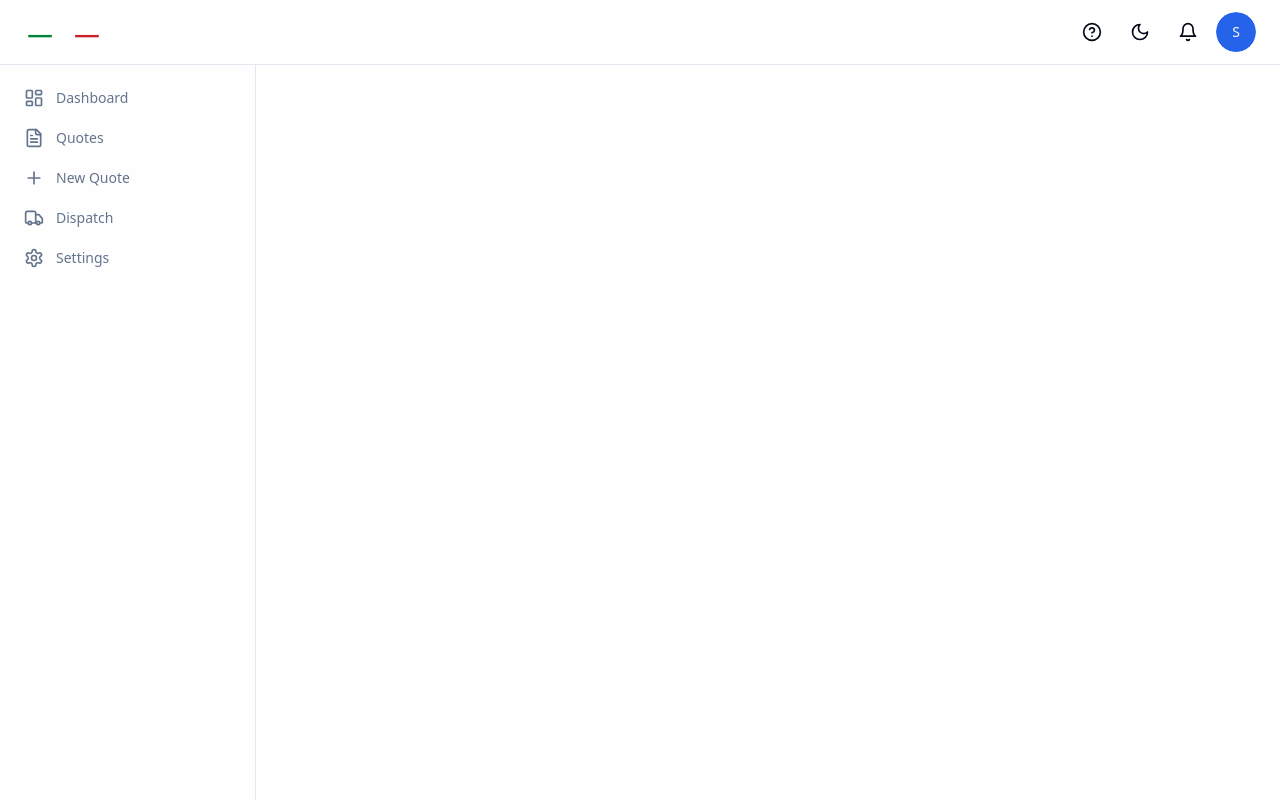
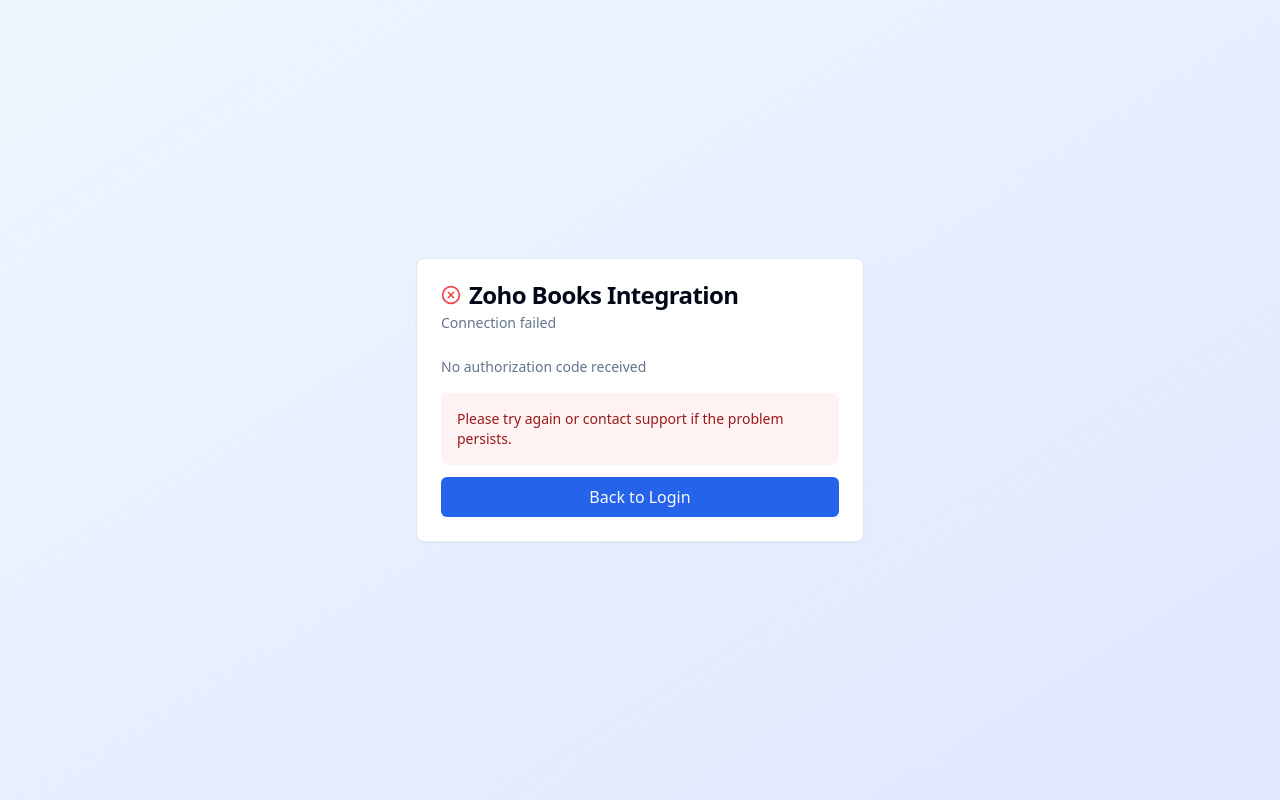
Before and after one commit to Abhinandangithub01/QuotingSoftware, a React (Vite) app: page /auth/callback in a window 1280 px wide. Built offline with nearby package versions, Linux system fonts and the light colour scheme; no server answers; sample sign-in values are in the browser's storage.

Commit message:
Fix OAuth callback routing and update logo to Venezia branding

```diff
--- a/src/App.jsx
+++ b/src/App.jsx
@@ -53,7 +53,10 @@
     }
   }, [user, toggleTheme])
 
-  if (!user) {
+  // Allow callback route even without user login
+  const isCallbackRoute = window.location.pathname === '/auth/callback'
+
+  if (!user && !isCallbackRoute) {
     return (
       <ThemeProvider>
         <Router>
@@ -61,6 +64,19 @@
             <Route path="/login" element={<Login />} />
             <Route path="/auth/callback" element={<ZohoCallback />} />
             <Route path="*" element={<Navigate to="/login" replace />} />
+          </Routes>
+        </Router>
+        <Toaster position="top-right" richColors />
+      </ThemeProvider>
+    )
+  }
+
+  if (isCallbackRoute) {
+    return (
+      <ThemeProvider>
+        <Router>
+          <Routes>
+            <Route path="/auth/callback" element={<ZohoCallback />} />
           </Routes>
         </Router>
         <Toaster position="top-right" richColors />
--- a/src/components/Topbar.jsx
+++ b/src/components/Topbar.jsx
@@ -22,7 +22,7 @@
     <div className="sticky top-0 z-40 w-full border-b bg-background/95 backdrop-blur supports-[backdrop-filter]:bg-background/60">
       <div className="flex h-16 items-center px-6">
         <div className="flex items-center">
-          <img src="/logo.svg" alt="Logo" className="h-8" />
+          <img src="/venezia-logo.png" alt="Venezia Kitchen Cabinets & Bath" className="h-12 w-auto" />
         </div>
 
         <div className="ml-auto flex items-center gap-2">
--- a/src/pages/ZohoCallback.jsx
+++ b/src/pages/ZohoCallback.jsx
@@ -13,8 +13,12 @@
   useEffect(() => {
     const handleCallback = async () => {
       try {
+        console.log('ZohoCallback: Starting OAuth callback process')
         const code = searchParams.get('code')
         const error = searchParams.get('error')
+
+        console.log('ZohoCallback: Code:', code ? 'Present' : 'Missing')
+        console.log('ZohoCallback: Error:', error)
 
         if (error) {
           setStatus('error')
@@ -30,7 +34,9 @@
 
         // Exchange code for access token
         setMessage('Exchanging authorization code...')
+        console.log('ZohoCallback: Calling getAccessToken...')
         const tokenData = await zohoAuth.getAccessToken(code)
+        console.log('ZohoCallback: Token received:', tokenData ? 'Success' : 'Failed')
 
         // Wait a bit for tokens to be saved
         await new Promise(resolve => setTimeout(resolve, 500))
```
Also changed, not shown: public/venezia-logo.png (added).
